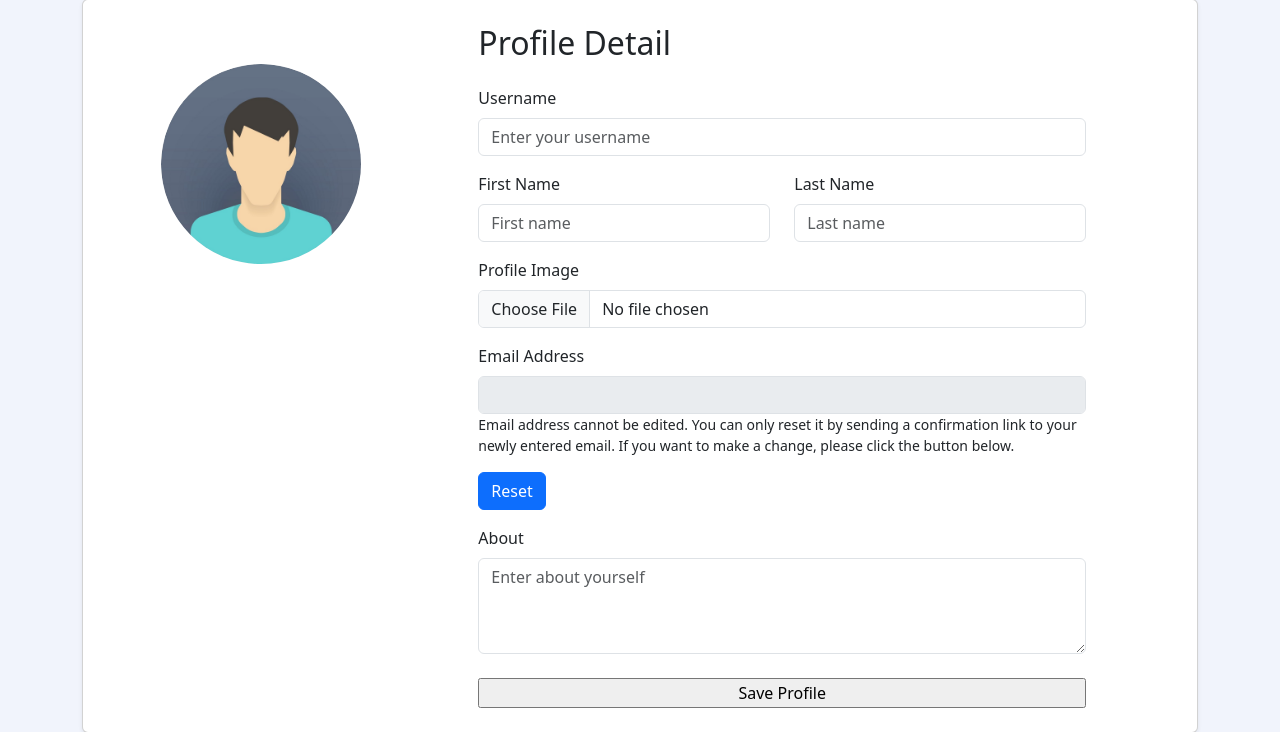
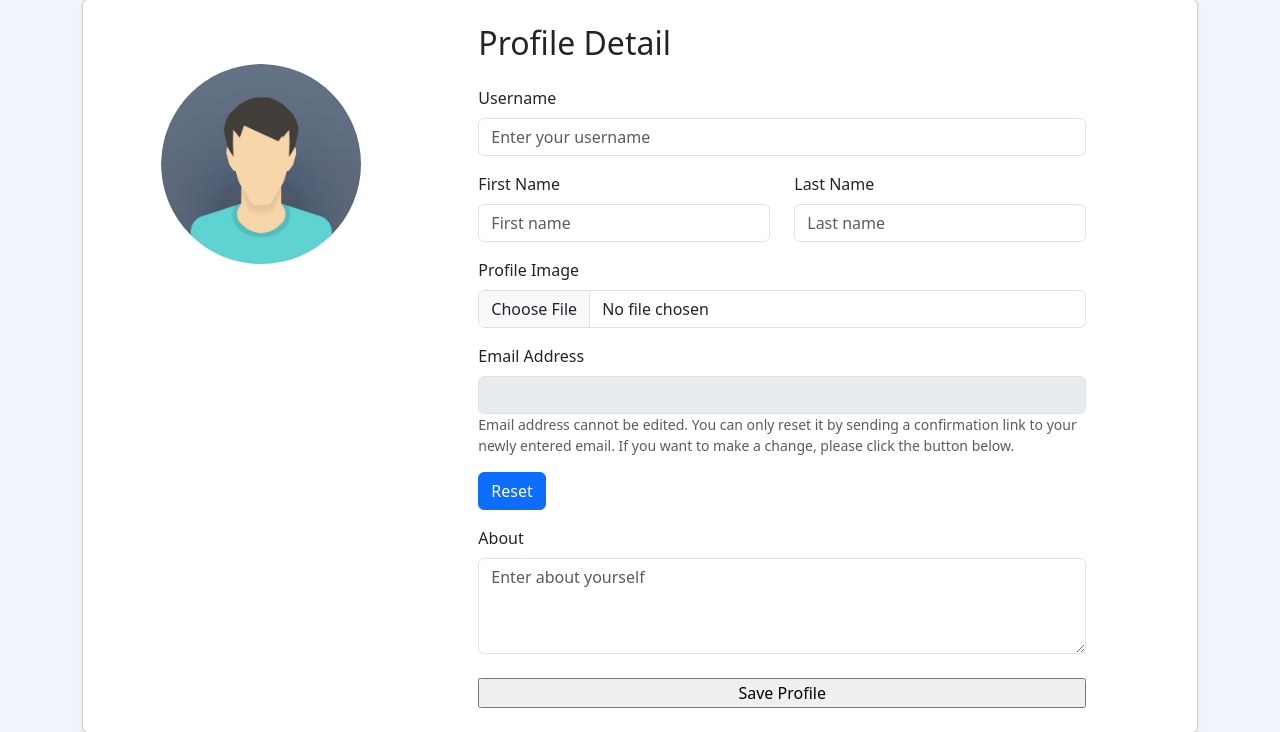
Before and after one commit to anuraagnagar/flask-user-authentication, a Flask app: template accounts/templates/profile.html in a window 1280 px wide. Shown: the part 90-822 px from the top of the page. Run offline with Flask 3, Linux system fonts and the light colour scheme; the template is opened without the code that fills it: values that come from a table or form of the project are taken from there, others are empty; some libraries are stand-ins or nearby versions.

Commit message:
Updated some code

```diff
--- a/accounts/templates/profile.html
+++ b/accounts/templates/profile.html
@@ -48,7 +48,7 @@
                                 <label class="form-label">Email Address</label>
                                 <input type="text" class="form-control" value="{{ current_user.email }}" disabled=""
                                     readonly>
-                                <p class="m-0" style="font-size: 14px;">Email address cannot be edited. You can only
+                                <p class="text-muted m-0" style="font-size: 14px;">Email address cannot be edited. You can only
                                     reset it by sending a confirmation link to your newly entered email. If you want to
                                     make a change, please click the button below.</p>
                             </div>
--- a/accounts/validators.py
+++ b/accounts/validators.py
@@ -22,7 +22,7 @@ class StrongUsername(object):
     def __init__(self, message=None):
         self.message = message
         if not self.message:
-            self.message = "Please choose a strong username."
+            self.message = "Username contain only (A-Za-z0-9_-.) characters."
 
     def __call__(self, form, field):
         username = field.data
```
